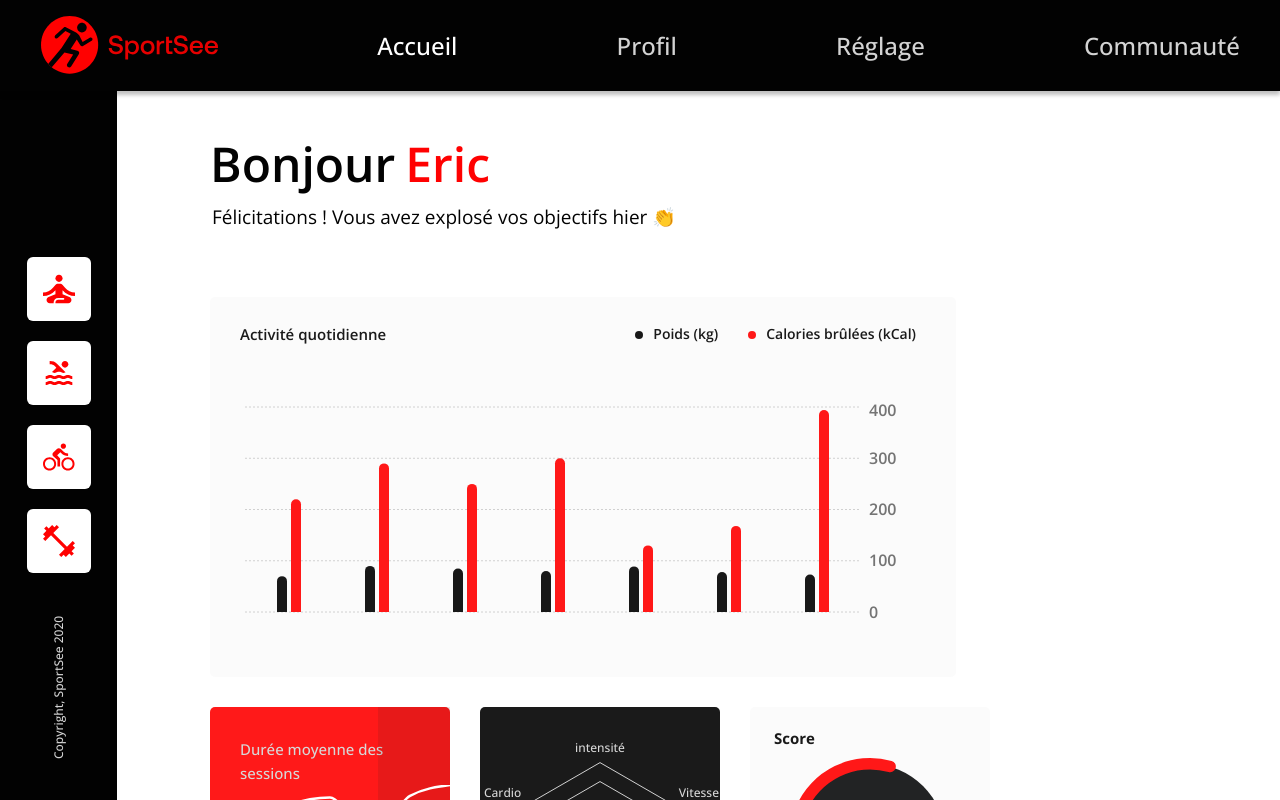
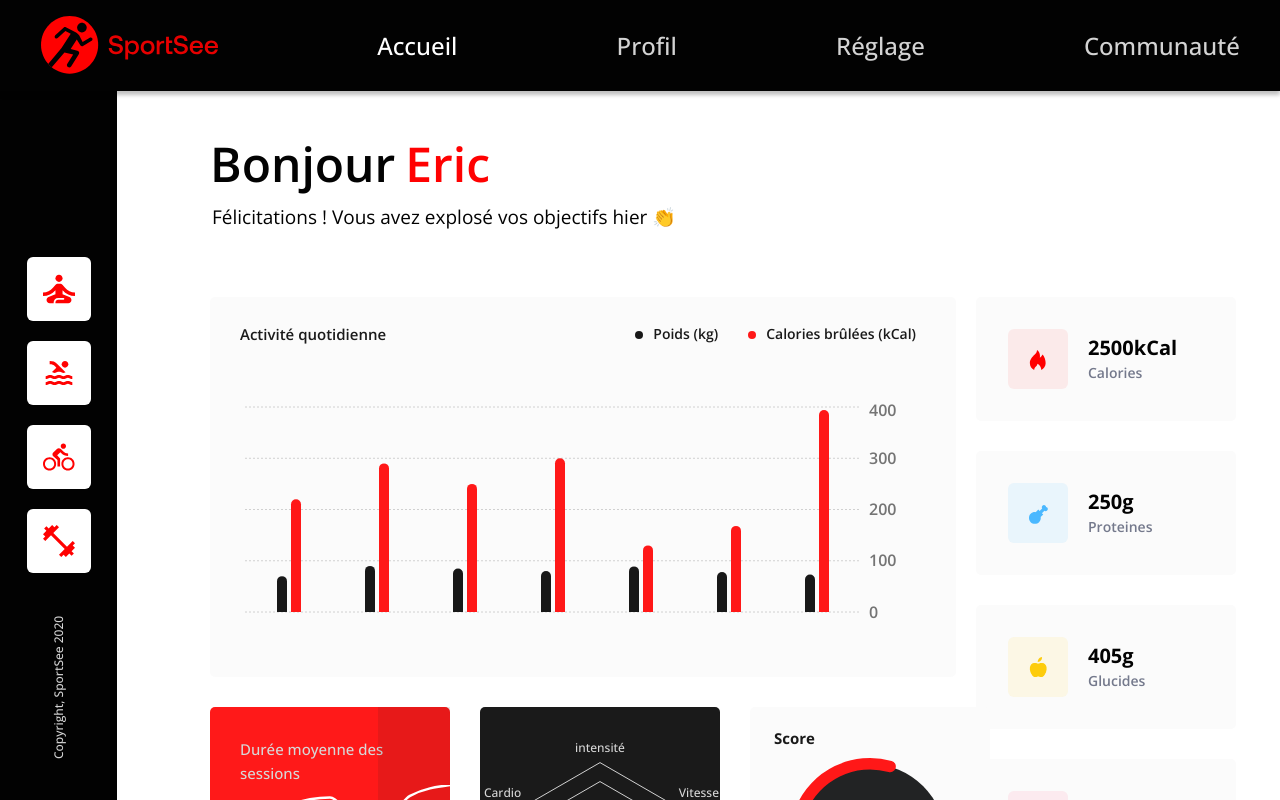
Before and after one commit to Merite15/SportSee, a React (Vite) app: page /user/10 in a window 1280 px wide. Shown: the top 800 px of the page. Built offline with nearby package versions, Linux system fonts and the light colour scheme.

Commit message:
User Storie 15 : Card Infos Clés

```diff
--- /dev/null
+++ b/src/assets/scss/components/_card.scss
@@ -0,0 +1,36 @@
+.cardStat {
+    margin-left: 50px;
+    width: 100%;
+    border-radius: 5px;
+    padding: 32px;
+    background-color: $colorFour;
+
+    .card-details {
+        display: flex;
+        flex-direction: row;
+        gap: 20px;
+
+        img {
+            height: 60px;
+            width: 60px;
+        }
+
+        .card-description {
+            display: flex;
+            flex-direction: column;
+            justify-content: space-evenly;
+            color: $colorPrimary;
+
+            h3 {
+                font-size: 20px;
+                font-weight: $fontWeight + 200;
+            }
+
+            h4 {
+                color: #74798c;
+                font-size: 14px;
+                font-weight: $fontWeight + 100;
+            }
+        }
+    }
+}
--- a/src/assets/scss/main.scss
+++ b/src/assets/scss/main.scss
@@ -13,6 +13,7 @@
 @import "./components/chartLine";
 @import "./components/chartRadar";
 @import "./components/chartRadial";
+@import "./components/card";
 
 @import "./pages/home";
 @import "./pages/notFound";
--- a/src/assets/scss/pages/_profile.scss
+++ b/src/assets/scss/pages/_profile.scss
@@ -29,5 +29,12 @@
                 }
             }
         }
+
+        .right-content {
+            display: flex;
+            flex-direction: column;
+            gap: 30px;
+            width: 20%;
+        }
     }
 }
--- a/src/assets/style.css
+++ b/src/assets/style.css
@@ -441,6 +441,38 @@ body {
   opacity: 0.6;
 }
 
+.cardStat {
+  margin-left: 50px;
+  width: 100%;
+  border-radius: 5px;
+  padding: 32px;
+  background-color: #FBFBFB;
+}
+.cardStat .card-details {
+  display: flex;
+  flex-direction: row;
+  gap: 20px;
+}
+.cardStat .card-details img {
+  height: 60px;
+  width: 60px;
+}
+.cardStat .card-details .card-description {
+  display: flex;
+  flex-direction: column;
+  justify-content: space-evenly;
+  color: #020202;
+}
+.cardStat .card-details .card-description h3 {
+  font-size: 20px;
+  font-weight: 700;
+}
+.cardStat .card-details .card-description h4 {
+  color: #74798c;
+  font-size: 14px;
+  font-weight: 600;
+}
+
 .home {
   display: flex;
   justify-content: center;
@@ -626,5 +658,11 @@ body {
 .container .content .left-content > div > div {
   width: 100%;
 }
+.container .content .right-content {
+  display: flex;
+  flex-direction: column;
+  gap: 30px;
+  width: 20%;
+}
 
 /*# sourceMappingURL=style.css.map */
--- a/src/components/charts/Line.tsx
+++ b/src/components/charts/Line.tsx
@@ -1,8 +1,6 @@
 import { LineChart, Line, Tooltip, XAxis, ResponsiveContainer } from 'recharts';
 
 export const ChartLine = ({ data }: { data: Array<object> }) => {
-    console.log(data);
-
     return (
         <div className='chartLine'>
             <h2>
--- /dev/null
+++ b/src/components/user/Card.tsx
@@ -0,0 +1,40 @@
+import calories from "@/assets/svg/calories.svg";
+import proteines from "@/assets/svg/protein.svg";
+import glucides from "@/assets/svg/carbs.svg";
+import lipides from "@/assets/svg/fat.svg";
+import { Card as CardType } from "../../types/Card";
+
+export const Card = ({ nbGramme, type }: CardType) => {
+
+	let svg: string = "";
+
+	switch (type) {
+		case 'Calories':
+			svg = calories;
+			break;
+		case 'Proteines':
+			svg = proteines;
+			break;
+		case 'Glucides':
+			svg = glucides;
+			break;
+		case 'Lipides':
+			svg = lipides;
+			break;
+	}
+
+	return (
+		<div className="cardStat">
+			<div className="card-details">
+				<img title="img" src={svg}></img>
+				<div className="card-description">
+					<h3>
+						{nbGramme}
+						{type === 'Calories' ? "kCal" : "g"}
+					</h3>
+					<h4>{type}</h4>
+				</div>
+			</div>
+		</div>
+	)
+}
--- a/src/hook/useGetUserData.ts
+++ b/src/hook/useGetUserData.ts
@@ -29,7 +29,8 @@ export const useGetUserData = (userId: number | string) => {
                     average: await userServices.getUserAverage(userId),
                     performance: await userServices.getUserPerformance(userId),
                     score: await userServices.getUserScore(userId),
-                    todayScore: await userServices.getUserScore(userId)
+                    todayScore: await userServices.getUserScore(userId),
+                    userInfos: await userServices.getUserInfos(userId),
                 };
 
                 setData(new UserModel(store));
--- a/src/pages/Profile.jsx
+++ b/src/pages/Profile.jsx
@@ -9,6 +9,7 @@ import { ChartBar } from '../components/charts/Bar';
 import { ChartLine } from '../components/charts/Line';
 import { ChartRadar } from '../components/charts/Radar';
 import { ChartRadial } from '../components/charts/Radial';
+import { Card as CardStat } from '../components/user/Card';
 
 export const Profile = () => {
     const { id } = useParams();
@@ -36,6 +37,13 @@ export const Profile = () => {
                                     <ChartRadial score={data.score} />
                                 </div>
                             </div>
+
+                            <div className="right-content">
+                                <CardStat type="Calories" nbGramme={data.userInfos?.calorie} />
+                                <CardStat type="Proteines" nbGramme={data.userInfos?.protein} />
+                                <CardStat type="Glucides" nbGramme={data.userInfos?.glucide} />
+                                <CardStat type="Lipides" nbGramme={data.userInfos?.lipid} />
+                            </div>
                         </div>
 
                     </div>}
--- a/src/services/api.tsx
+++ b/src/services/api.tsx
@@ -73,4 +73,18 @@ export class UserServicesMock {
             return [];
         }
     }
+
+    getUserInfos = async (id: number | string) => {
+        try {
+
+            const response = await fetch(`${URL_DEV}/user.json`);
+
+            const data = await response.json();
+
+            return ChartFormater.Info(data.find((user: UserType) => user.id == id).keyData)
+
+        } catch (error) {
+            return [];
+        }
+    }
 }
--- /dev/null
+++ b/src/types/Card.ts
@@ -0,0 +1,4 @@
+export interface Card {
+	type: "Calories" | "Proteines" | "Glucides" | "Lipides";
+	nbGramme: number;
+}
--- a/src/utils/formater.ts
+++ b/src/utils/formater.ts
@@ -64,4 +64,13 @@ export class ChartFormater {
 
         return reversedData;
     }
+
+    static Info(original: any) {
+        return {
+            calorie: original.calorieCount,
+            protein: original.proteinCount,
+            glucide: original.carbohydrateCount,
+            lipid: original.lipidCount
+        }
+    };
 }
```
Also changed, not shown: 1 other file (tests, documents, lock files or other folders).
